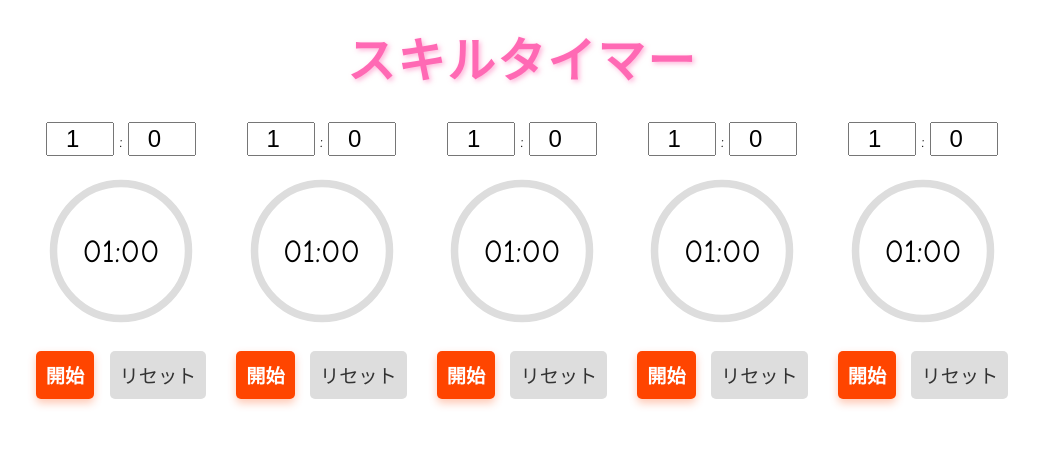
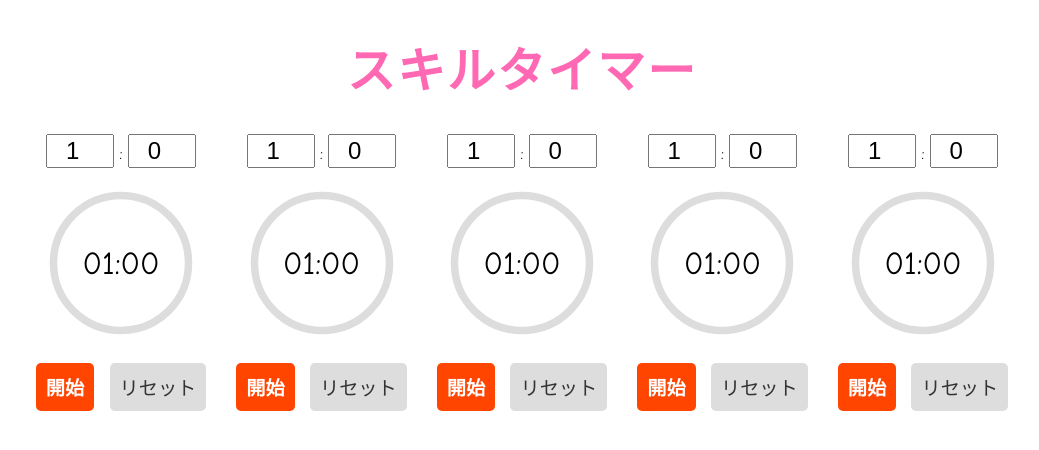
Before and after one commit to nanndemoii/skill-timer, a plain HTML site: page index.html in a window 1280 px wide. Shown: the whole page, without its empty margins (118-1157 px from the left). Drawn offline with Linux system fonts and the light colour scheme.

Commit message:
Update index.html

```diff
--- a/index.html
+++ b/index.html
@@ -6,80 +6,28 @@
     <title>スキルタイマー</title>
     <style>
         body { text-align: center; font-family: 'Comic Sans MS', sans-serif; }
-        h1 {
-            color: #ff69b4; /* ピンク色 */
-            font-size: 3rem;
-            font-weight: bold;
-            letter-spacing: 2px;
-            text-shadow: 2px 2px 5px rgba(255, 105, 180, 0.5); /* 影を追加 */
-            margin-bottom: 20px;
-            animation: bounce 1s infinite alternate; /* バウンスアニメーション */
-        }
-        @keyframes bounce {
-            0% { transform: translateY(0); }
-            100% { transform: translateY(-10px); }
-        }
-        .timers-container {
-            display: flex;
-            justify-content: center;
-            gap: 20px;
-        }
-        .timer-wrapper {
-            text-align: center;
-        }
-        .timer-container {
-            position: relative;
-            width: 150px;
-            height: 150px;
-            margin: 20px auto;
-        }
-        svg {
-            transform: rotate(-90deg);
-        }
-        circle {
-            transition: stroke-dashoffset 1s linear;
-        }
-        .timer-text {
-            position: absolute;
-            top: 50%;
-            left: 50%;
-            transform: translate(-50%, -50%);
-            font-size: 2rem;
-        }
-        button {
-            font-size: 1.2rem;
-            margin: 5px;
-            padding: 10px;
-            border: none;
-            cursor: pointer;
-            border-radius: 5px;
-            transition: all 0.3s ease;
-        }
-        button.start {
-            background-color: #ff4500;
-            color: white;
-            font-weight: bold;
-            box-shadow: 0 4px 8px rgba(255, 69, 0, 0.3);
-        }
-        button.start:hover {
-            background-color: #ff5722;
-            box-shadow: 0 6px 12px rgba(255, 69, 0, 0.4);
-        }
-        button.reset {
-            background-color: #ddd;
-            color: #333;
-        }
-        input.minutes, input.seconds {
-            font-size: 1.5rem;
-            width: 60px;
-            text-align: center;
-        }
+        h1 { color: #ff69b4; font-size: 3rem; font-weight: bold; letter-spacing: 2px; }
+        .timers-container { display: flex; justify-content: center; gap: 20px; }
+        .timer-wrapper { text-align: center; }
+        .timer-container { position: relative; width: 150px; height: 150px; margin: 20px auto; }
+        svg { transform: rotate(-90deg); }
+        circle { transition: stroke-dashoffset 1s linear; }
+        .timer-text { position: absolute; top: 50%; left: 50%; transform: translate(-50%, -50%); font-size: 2rem; }
+        button { font-size: 1.2rem; margin: 5px; padding: 10px; border: none; cursor: pointer; border-radius: 5px; }
+        button.start { background-color: #ff4500; color: white; font-weight: bold; }
+        button.reset { background-color: #ddd; color: #333; }
+        input.minutes, input.seconds { font-size: 1.5rem; width: 60px; text-align: center; }
     </style>
 </head>
 <body>
     <h1>スキルタイマー</h1>
-    <div class="timers-container">
-        <div class="timer-wrapper" data-index="0">
+    <div class="timers-container" id="timers"></div>
+    <script>
+        function createTimer(index) {
+            const timerWrapper = document.createElement("div");
+            timerWrapper.className = "timer-wrapper";
+            timerWrapper.dataset.index = index;
+            timerWrapper.innerHTML = `
                 <input type="number" class="minutes" placeholder="分" min="0" value="1"> :
                 <input type="number" class="seconds" placeholder="秒" min="0" max="59" value="0">
                 <div class="timer-container">
@@ -89,73 +37,18 @@
                     </svg>
                     <div class="timer-text">01:00</div>
                 </div>
-            <button class="start" onclick="startTimer(this.parentElement)">開始</button>
-            <button class="reset" onclick="resetTimer(this.parentElement)">リセット</button>
-        </div>
-        <div class="timer-wrapper" data-index="1">
-            <input type="number" class="minutes" placeholder="分" min="0" value="1"> :
-            <input type="number" class="seconds" placeholder="秒" min="0" max="59" value="0">
-            <div class="timer-container">
-                <svg width="150" height="150" viewBox="0 0 100 100">
-                    <circle cx="50" cy="50" r="45" stroke="#ddd" stroke-width="5" fill="none" />
-                    <circle class="progress" cx="50" cy="50" r="45" stroke="#ff4500" stroke-width="5" fill="none" stroke-dasharray="283" stroke-dashoffset="283" />
-                </svg>
-                <div class="timer-text">01:00</div>
-            </div>
-            <button class="start" onclick="startTimer(this.parentElement)">開始</button>
-            <button class="reset" onclick="resetTimer(this.parentElement)">リセット</button>
-        </div>
-        <div class="timer-wrapper" data-index="2">
-            <input type="number" class="minutes" placeholder="分" min="0" value="1"> :
-            <input type="number" class="seconds" placeholder="秒" min="0" max="59" value="0">
-            <div class="timer-container">
-                <svg width="150" height="150" viewBox="0 0 100 100">
-                    <circle cx="50" cy="50" r="45" stroke="#ddd" stroke-width="5" fill="none" />
-                    <circle class="progress" cx="50" cy="50" r="45" stroke="#ff4500" stroke-width="5" fill="none" stroke-dasharray="283" stroke-dashoffset="283" />
-                </svg>
-                <div class="timer-text">01:00</div>
-            </div>
-            <button class="start" onclick="startTimer(this.parentElement)">開始</button>
-            <button class="reset" onclick="resetTimer(this.parentElement)">リセット</button>
-        </div>
-        <div class="timer-wrapper" data-index="3">
-            <input type="number" class="minutes" placeholder="分" min="0" value="1"> :
-            <input type="number" class="seconds" placeholder="秒" min="0" max="59" value="0">
-            <div class="timer-container">
-                <svg width="150" height="150" viewBox="0 0 100 100">
-                    <circle cx="50" cy="50" r="45" stroke="#ddd" stroke-width="5" fill="none" />
-                    <circle class="progress" cx="50" cy="50" r="45" stroke="#ff4500" stroke-width="5" fill="none" stroke-dasharray="283" stroke-dashoffset="283" />
-                </svg>
-                <div class="timer-text">01:00</div>
-            </div>
-            <button class="start" onclick="startTimer(this.parentElement)">開始</button>
-            <button class="reset" onclick="resetTimer(this.parentElement)">リセット</button>
-        </div>
-        <div class="timer-wrapper" data-index="4">
-            <input type="number" class="minutes" placeholder="分" min="0" value="1"> :
-            <input type="number" class="seconds" placeholder="秒" min="0" max="59" value="0">
-            <div class="timer-container">
-                <svg width="150" height="150" viewBox="0 0 100 100">
-                    <circle cx="50" cy="50" r="45" stroke="#ddd" stroke-width="5" fill="none" />
-                    <circle class="progress" cx="50" cy="50" r="45" stroke="#ff4500" stroke-width="5" fill="none" stroke-dasharray="283" stroke-dashoffset="283" />
-                </svg>
-                <div class="timer-text">01:00</div>
-            </div>
-            <button class="start" onclick="startTimer(this.parentElement)">開始</button>
-            <button class="reset" onclick="resetTimer(this.parentElement)">リセット</button>
-        </div>
-    </div>
-    <script>
-        function startTimer(timerWrapper) {
-            let minutes = parseInt(timerWrapper.querySelector('.minutes').value) || 0;
-            let seconds = parseInt(timerWrapper.querySelector('.seconds').value) || 0;
-            let totalTime = minutes * 60 + seconds;
-            let remainingTime = totalTime;
-            let progressCircle = timerWrapper.querySelector('.progress');
-            let timerText = timerWrapper.querySelector('.timer-text');
-            let timerInterval;
+                <button class="start">開始</button>
+                <button class="reset">リセット</button>
+            `;
+            document.getElementById("timers").appendChild(timerWrapper);
 
-            function updateDisplay() {
+            let timerInterval = null;
+            const startButton = timerWrapper.querySelector(".start");
+            const resetButton = timerWrapper.querySelector(".reset");
+            const progressCircle = timerWrapper.querySelector(".progress");
+            const timerText = timerWrapper.querySelector(".timer-text");
+
+            function updateDisplay(remainingTime, totalTime) {
                 let min = Math.floor(remainingTime / 60);
                 let sec = remainingTime % 60;
                 timerText.textContent = `${String(min).padStart(2, '0')}:${String(sec).padStart(2, '0')}`;
@@ -163,37 +56,44 @@
                 progressCircle.style.strokeDashoffset = progress;
             }
 
+            function startTimer() {
+                if (timerInterval) return; // すでに動作している場合は何もしない
+
+                let minutes = parseInt(timerWrapper.querySelector(".minutes").value) || 0;
+                let seconds = parseInt(timerWrapper.querySelector(".seconds").value) || 0;
+                let totalTime = minutes * 60 + seconds;
+                let remainingTime = totalTime;
+
                 function countdown() {
                     if (remainingTime > 0) {
                         remainingTime--;
-                    updateDisplay();
+                        updateDisplay(remainingTime, totalTime);
                     } else {
-                    remainingTime = totalTime; // タイマーをリセットして再スタート
-                    updateDisplay();
+                        remainingTime = totalTime; // 自動的にリセットして再スタート
+                        updateDisplay(remainingTime, totalTime);
                     }
                 }
 
-            updateDisplay();
+                updateDisplay(remainingTime, totalTime);
                 timerInterval = setInterval(countdown, 1000);
-            timerWrapper.dataset.interval = timerInterval;
             }
 
-        function resetTimer(timerWrapper) {
-            clearInterval(timerWrapper.dataset.interval);
-            let minutes = parseInt(timerWrapper.querySelector('.minutes').value) || 0;
-            let seconds = parseInt(timerWrapper.querySelector('.seconds').value) || 0;
+            function resetTimer() {
+                clearInterval(timerInterval);
+                timerInterval = null;
+                let minutes = parseInt(timerWrapper.querySelector(".minutes").value) || 0;
+                let seconds = parseInt(timerWrapper.querySelector(".seconds").value) || 0;
                 let totalTime = minutes * 60 + seconds;
-            let progressCircle = timerWrapper.querySelector('.progress');
-            let timerText = timerWrapper.querySelector('.timer-text');
+                progressCircle.style.strokeDashoffset = 283;
+                timerText.textContent = `${String(minutes).padStart(2, '0')}:${String(seconds).padStart(2, '0')}`;
+            }
 
-            // リセット後に初期状態に戻す
-            progressCircle.style.transition = "none"; // 進行状況のアニメーションを無効化
-            progressCircle.style.strokeDashoffset = 283; // 初期位置に戻す
-            timerText.textContent = `${String(minutes).padStart(2, '0')}:${String(seconds).padStart(2, '0')}`;
+            startButton.addEventListener("click", startTimer);
+            resetButton.addEventListener("click", resetTimer);
+        }
 
-            setTimeout(() => {
-                progressCircle.style.transition = "stroke-dashoffset 1s linear"; // アニメーションを再開
-            }, 50); // 少し遅延してアニメーションを再開
+        for (let i = 0; i < 5; i++) {
+            createTimer(i);
         }
     </script>
 </body>
```
Lines whose indentation alone changed are shown as unchanged.
